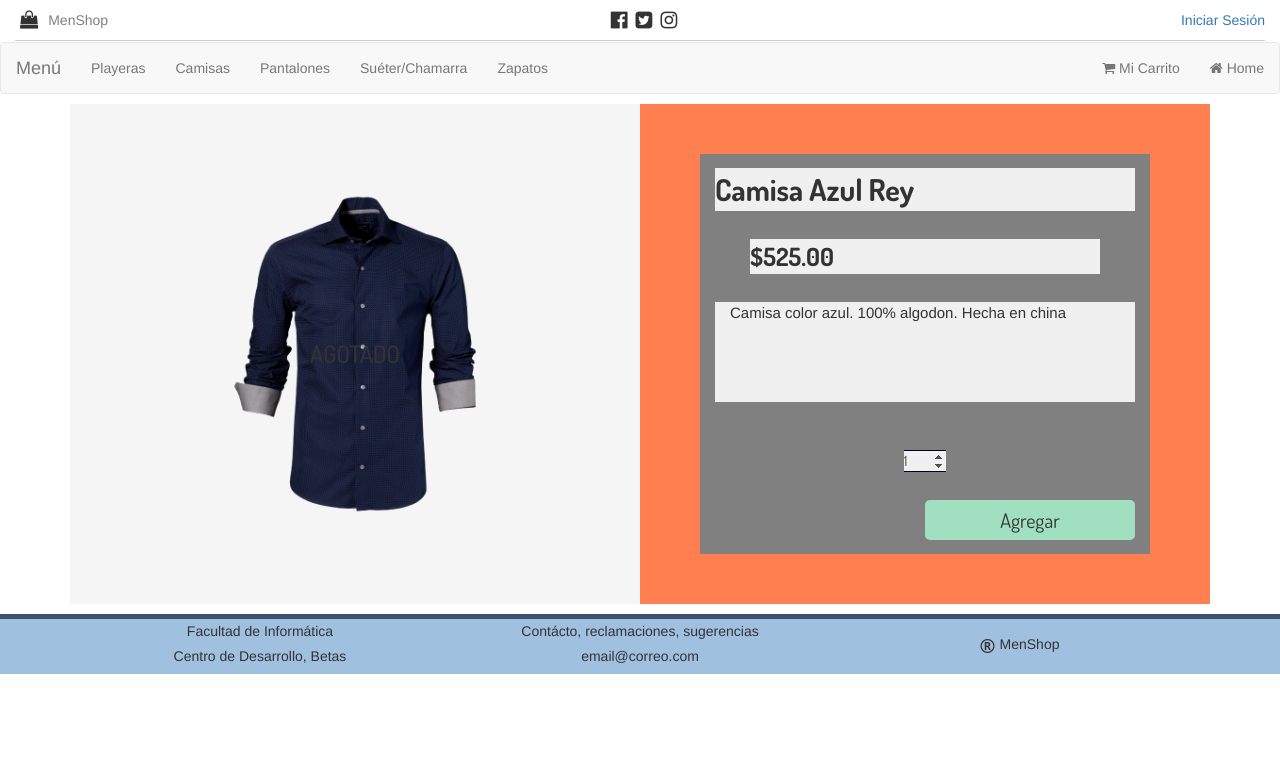
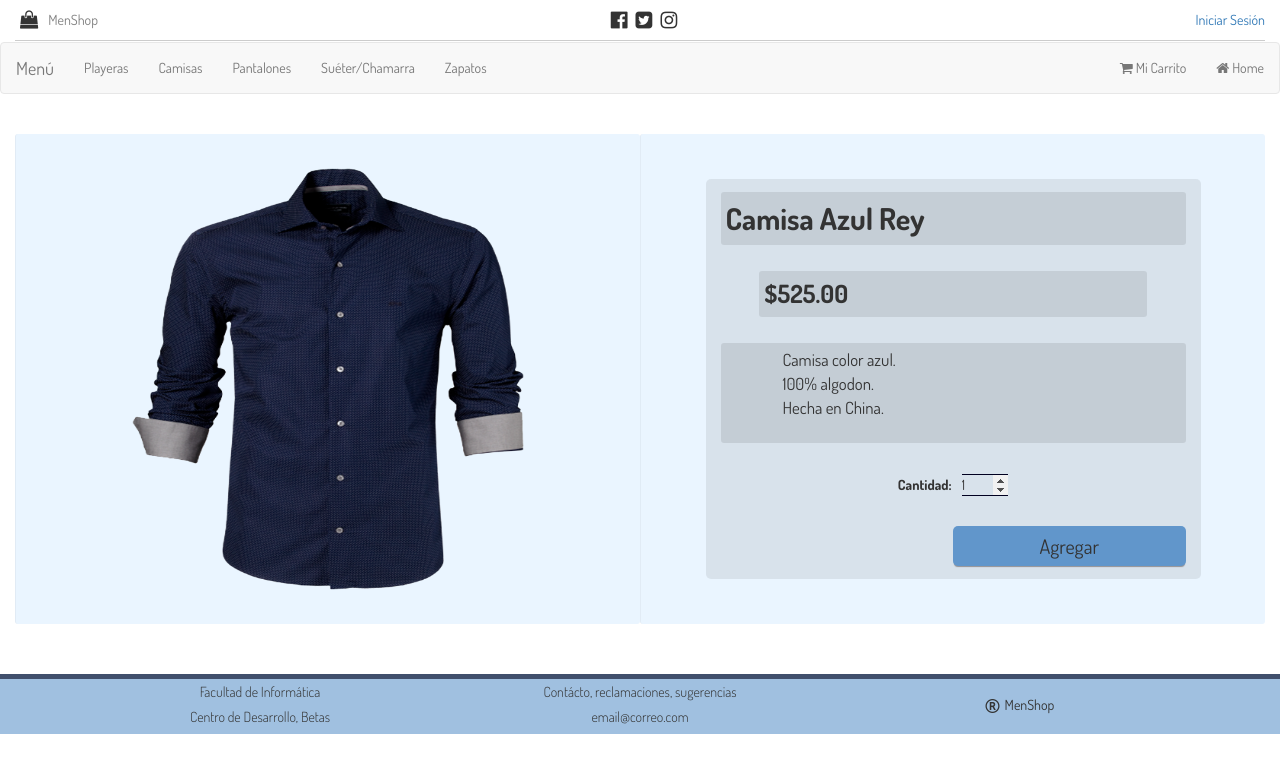
Before and after one commit to Fernandaj22/carrito, a PHP site: page /info_producto.php in a window 1280 px wide. Shown: the top 773 px of the page. Run offline with PHP 8.4, Linux system fonts and the light colour scheme.

Commit message:
Ajustes de estilos

```diff
--- a/css/estilos.css
+++ b/css/estilos.css
@@ -8,7 +8,7 @@ body{
 }
 body, html{
 	/*font-family: 'Nunito', sans-serif !important;*/
-	font-family: 'Dosis', sans-serif;
+	font-family: 'Dosis', sans-serif !important;
 	color: #000020;
 	background: rgba(255,255,255,.6);
 }
@@ -22,7 +22,7 @@ body, html{
 	float: left;
 	top: 0px;
 	left: 0px;
-	z-index: 999999;
+	z-index:999999;
 	background: rgba(255,255,255,200);
 }
 .toda{
@@ -108,7 +108,7 @@ body, html{
 	font-size: 30px !important;
 }
 .tamañop{
-	font-size: 20px !important;
+	font-size: 30px !important;
 }
 .center{
 	text-align: center;
@@ -392,12 +392,12 @@ body, html{
 }
 .tipo1{
 	font-weight: 700;
-	font-size: 1.3em;
+	font-size: 1.4em;
 	color: #35455E !important;
 }
 .tipo0{
 	font-weight: 500;
-	font-size: 1.2em;
+	font-size: 1.3em;
 }
 .producto>.botones{
 	width: 100%;
@@ -509,6 +509,16 @@ body, html{
 	margin-top: 10px;
 	height: 680px !important;
 	border-radius: 3px;
+}
+.lado5{
+	background: #eaf5ff;
+	border-left: 1px solid rgba(0,0,0,.04);
+	height: 490px !important;
+	border-radius: 3px;
+	display: flex;
+	justify-content: center;
+	align-content: center;
+	align-items: center;
 }
 .lado6>h2{
 	width: 100% !important;
@@ -690,6 +700,140 @@ input[type=number]{
 	.colore{
 		background:#ed4a38;
 	}
+/*DETALLES DEL PRODUCTO*/
+.imagen-producto{
+    width: 95% !important;
+    height: 95%;
+    float: left;
+    position: relative;
+    justify-content: center;
+    display: flex;
+    align-items: center;
+    align-content: center;
+  }
+  .imagen-producto>img{
+    width: 100%;
+    height: 95%;
+  }
+  .disponibilidad{
+    position: absolute !important;
+    height: 50px;
+    background: red;
+    z-index: 99999;
+    margin-top: 195px;
+    border-radius: 5px;
+    padding-top: 0px !important;
+    padding-bottom: 0px !important;
+    padding: 2px !important;
+    box-sizing: border-box;
+    text-align: center;
+    display: none;
+  }
+  .disponibilidad>h3{
+    margin-top: 10px !important;
+  }
+  .datos-producto{
+    display: flex;
+    justify-content: space-around;
+    flex-direction: column;
+    align-items: center;
+    align-content: center;
+    height: 400px;
+    background: rgba(0,0,0,.08);
+    border-radius: 5px;
+  }
+  .datos-producto>input{
+    outline: none;
+    border: none;
+    padding-left: 5px !important;
+    padding-right: 0px !important;
+  }
+  .nombrep{
+    font-size: 30px;
+    font-weight: bold;
+    border-radius: 3px;
+    padding: 5px;
+    box-sizing: border-box;
+    background: rgba(0,0,0,.09);
+  }
+  .precio{
+    font-size: 25px;
+    font-weight: bold;
+    border-radius: 3px;
+    padding: 5px;
+    box-sizing: border-box;
+    background: rgba(0,0,0,.09);
+  }
+  .descripcion{
+    font-size: 20px;
+    height: 100px;
+    resize: none;
+    outline: none;
+    border-style: none;
+    border-color: Transparent;
+    font-size: 1.2em;
+    border-radius: 3px;
+    padding: 5px;
+    box-sizing: border-box;
+    background: rgba(0,0,0,.09);
+  }
+  .contenedorcan{
+    width: 100%;
+    height: 30px;
+    display: flex;
+    justify-content: center;
+    align-content: center;
+    align-items: center;
+  }
+  .nombrec{
+    margin-top: 10px;
+    margin-right: 10px;
+    float: right;
+    position: relative;
+    font-weight: bold;
+  }
+  .cantidad{
+    float: right;
+    position: relative;
+    background: none;
+    border-top: 1px solid #000020 !important;
+    border-bottom: 1px solid #000020 !important;
+  }
+  input[type=number]::-webkit-inner-spin-button,
+  input[type=number]::-webkit-outer-spin-button {
+   opacity: 1;
+   cursor: pointer;
+}
+#enviar{
+  margin-top: 50px;
+  margin-left: 300px;
+  height: 10%;
+  border-radius: 5px;
+  font-size: 20px;
+}
+.button{
+  align-self: flex-end;
+  height: 10%;
+  border-radius: 5px;
+  font-size: 20px;
+  overflow:hidden;
+  outline: none;
+  border: none;
+  box-shadow: 0px 2px 1px -1px rgba(148,146,148,1);
+}
+.button:active{
+  top: 1px;
+}
+.button:before {
+ font-family: FontAwesome;
+ content:"\f07a";
+ position: absolute;
+ left: -30px;
+ transition: all 200ms ease;
+}
+.button:hover:before {
+ left: 7px;
+}
 /*F O O T E R*/
 footer{
 	background: #a0c0e0 !important;
--- a/css/estilos2.css
+++ b/css/estilos2.css
@@ -7,39 +7,35 @@
     padding-right: 0px !important;
 }*/
   .imagen-producto{
-    margin-top: 10px !important;
+    width: 95% !important;
+    height: 95%;
+    float: left;
+    position: relative;
+    justify-content: center;
     display: flex;
-    justify-content: center;
     align-items: center;
     align-content: center;
-    height: 500px !important;
-    background: rgba(0,0,0,.04);
   }
   .imagen-producto>img{
-    position: relative;
-    align-self: center;
+    width: 100%;
+    height: 95%;
   }
   .disponibilidad{
     position: absolute !important;
     height: 50px;
-    background: rgba(0,0,0,.04);
+    background: red;
     z-index: 99999;
+    margin-top: 195px;
     border-radius: 5px;
-    font-family: 'Dosis', sans-serif;
     padding-top: 0px !important;
     padding-bottom: 0px !important;
     padding: 2px !important;
     box-sizing: border-box;
+    text-align: center;
+    display: none;
   }
   .disponibilidad>h3{
     margin-top: 10px !important;
-  }
-  .informacion-producto{
-    margin-top: 10px !important;
-    background: coral;
-    height: 500px !important;
-    display: flex;
-    justify-content: center;
   }
   .datos-producto{
     display: flex;
@@ -48,37 +44,63 @@
     align-items: center;
     align-content: center;
     height: 400px;
-    margin-top: 50px;
-    background: grey;
+    background: rgba(0,0,0,.08);
+    border-radius: 5px;
   }
   .datos-producto>input{
-    background: #f0f0f0;
     outline: none;
     border: none;
-    font-family: 'Dosis', sans-serif;
-    padding-left: 0px !important;
+    padding-left: 5px !important;
     padding-right: 0px !important;
   }
   .nombrep{
     font-size: 30px;
-    font-weight: bolder;
+    font-weight: bold;
+    border-radius: 3px;
+    padding: 5px;
+    box-sizing: border-box;
+    background: rgba(0,0,0,.09);
   }
   .precio{
     font-size: 25px;
     font-weight: bold;
+    border-radius: 3px;
+    padding: 5px;
+    box-sizing: border-box;
+    background: rgba(0,0,0,.09);
   }
   .descripcion{
     font-size: 20px;
     height: 100px;
-    background: #f0f0f0;
     resize: none;
     outline: none;
     border-style: none;
     border-color: Transparent;
     font-size: 15px;
+    border-radius: 3px;
+    padding: 5px;
+    box-sizing: border-box;
+    background: rgba(0,0,0,.09);
+  }
+  .contenedorcan{
+    width: 100%;
+    height: 30px;
+    display: flex;
+    justify-content: center;
+    align-content: center;
+    align-items: center;
+  }
+  .nombrec{
+    margin-top: 10px;
+    margin-right: 10px;
+    float: right;
+    position: relative;
+    font-weight: bold;
   }
   .cantidad{
-    margin-top: 20px;
+    float: right;
+    position: relative;
+    background: none;
     border-top: 1px solid #000020 !important;
     border-bottom: 1px solid #000020 !important;
   }
@@ -88,7 +110,6 @@
    cursor: pointer;
 }
 #enviar{
-  background: #A0E0C0 !important;
   margin-top: 50px;
   margin-left: 300px;
   height: 10%;
@@ -96,7 +117,6 @@
   font-size: 20px;
 }
 .button{
-  background: #A0E0C0 !important;
   align-self: flex-end;
   height: 10%;
   border-radius: 5px;
@@ -104,7 +124,10 @@
   overflow:hidden;
   outline: none;
   border: none;
-  font-family: 'Dosis', sans-serif;
+  box-shadow: 0px 2px 1px -1px rgba(148,146,148,1);
+}
+.button:active{
+  top: 1px;
 }
 .button:before {
  font-family: FontAwesome;
--- a/info_producto.php
+++ b/info_producto.php
@@ -4,7 +4,7 @@
 <meta charset="utf-8">
 <meta name="viewport" content="width=device-width, initial-scale=1, shrink-to-fit=no">
 <link rel="stylesheet" type="text/css" href="css/estilos.css">
-<link rel="stylesheet" type="text/css" href="css/estilos2.css">
+<!-- <link rel="stylesheet" type="text/css" href="css/estilos2.css"> -->
 <link rel="stylesheet" type="text/css" href="css/bootstrap.min.css">
 <link rel="stylesheet" type="text/css" href="css/font-awesome.css">
 <link href="https://fonts.googleapis.com/css?family=Dosis:200,300,400,500,600,700,800" rel="stylesheet">
@@ -60,28 +60,38 @@
  		</div>
 	</nav>
 
-	 <div class="container"s>
-            <div class="imagen-producto col-xs-12 col-sm-6 col-md-6">
-              <div class=" disponibilidad">
+
+	<div class="container-fluid" style="padding-top: 40px; padding-bottom: 40px;">
+		<div class="col-xs-12 col-sm-6 col-md-6 col-lg-6 lado5">
+              <div class="disponibilidad col-xs-6 col-md-3">
                 <h3>AGOTADO</h3>
               </div>
-              <img src="img/camisa1.png" class="col-md-8 img-responsive" alt="">
-           	</div>
+              <div class=" imagen-producto">
+              	<img src="img/camisa1.png" class="col-xs-12 img-responsive">
+              </div>
+		</div>
 
-           <div class="informacion-producto col-xs-12 col-sm-6 col-md-6 ">
-              <form class="datos-producto col-xs-12  col-md-10" action="index.html" method="post">
+		<div class="col-xs-12 col-sm-6 col-md-6 col-lg-6 lado5">
+			<form class="datos-producto col-xs-12  col-md-10" action="index.html" method="post">
               <input type="text" name="" value="Camisa Azul Rey" class="nombrep col-xs-12  col-md-12" disabled>
               <input type="text" name="" value="$525.00" class="precio col-xs-12  col-md-10" disabled>
-              <textarea type="text" name="" value=""  class="descripcion col-xs-12  col-md-12" disabled>Camisa color azul. 100% algodon. Hecha en china</textarea>
-              <input type="number" class="cantidad col-xs-12  col-md-4" value="1" name="quantity" min="0" max="20">
-              <input type="submit" id="enviar" class="button col-md-4 hidden" name="" value="Guardar">
-              <button name="" class="button col-xs-6 col-sm-6 col-md-6 " value=""> Agregar</button>
+              <textarea type="text" name="" value=""  class="descripcion col-xs-12" disabled>
+              Camisa color azul.
+              100% algodon.
+              Hecha en China.
+              </textarea>
+              <div class="contenedorcan">
+              	<p class="nombrec">Cantidad:</p>
+              	<input type="number" class="cantidad" value="1" name="quantity" min="0" max="20">
+              </div>
+              <input type="submit" id="enviar" class="button col-md-4 hidden color1" name="" value="Actualizar">
+              <button name="" class="button col-xs-6 col-sm-6 col-md-6 color0" value="">Agregar</button>
               </form>
-           </div>
-     </div>
+		</div>
+	</div>
 
 	<footer>
-		<div class="container" style="text-align: center;">
+		<div class="container" style="text-align: center; bottom: 0px;">
 			<div class="col-xs-12 col-sm-4 col-md-4 centrado">
 				<p>Facultad de Informática</p>
 				<p>Centro de Desarrollo, Betas</p>
```
Also changed, not shown: principal.php (+6 -5 lines).
